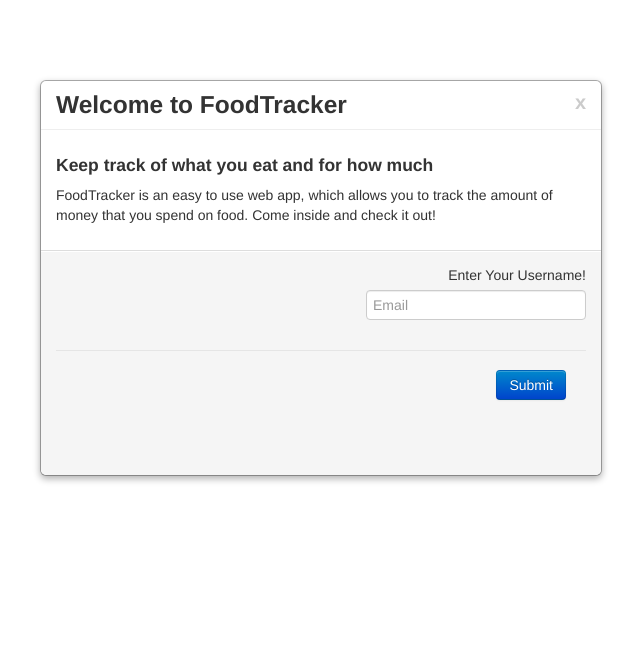
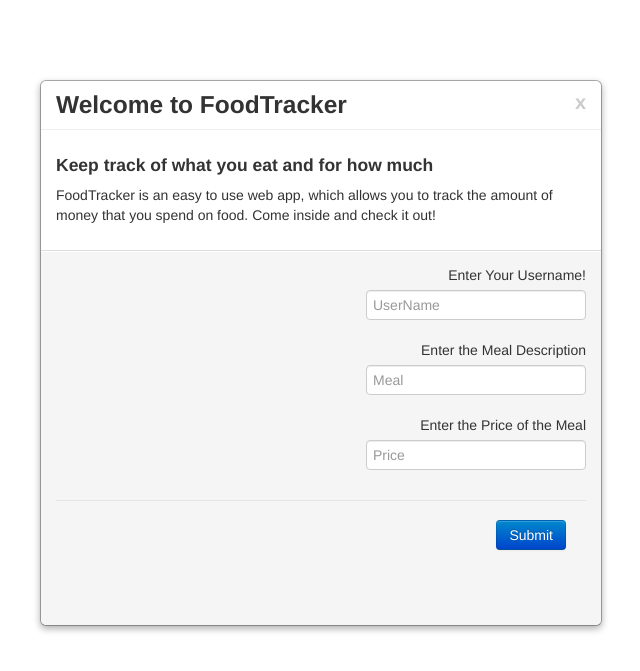
Before and after one commit to jellis505/ballin-octo-adventure, a Flask app: template FoodTracker/app/templates/index.jinja2.html in a window 1280 px wide. Shown: the top 671 px of the page, without its empty margins (320-960 px from the left). Run offline with Flask 2, Linux system fonts and the light colour scheme; the template is opened without the code that fills it, so the values that code supplies are empty; some libraries are stand-ins or nearby versions.

Commit message:
Got the database interface, and rules working now

```diff
--- a/FoodTracker/app/app.py
+++ b/FoodTracker/app/app.py
@@ -1,50 +1,45 @@
 from flask import Flask, render_template, request, redirect, abort
 from flask.ext.script import Manager
-from database_utils import insert_submission
+import database_utils
 
-app = Flask(__name__, static_folder="../static", static_url_path="/static")
+app = Flask(__name__, static_url_path="/static")
 app.debug = True
 
 @app.route('/')
 def index():
     return render_template('index.jinja2.html');
 
-@app.route('/barowner', methods=['GET', 'POST'])
-def barowner():
-    if request.method == 'POST':
-        process_barowner_sumbit();
-        return render_template('index.jinja2.html')
-    else:
-        return render_template('barowner.jinja2.html');
+@app.route('/tracked_meals', methods=['POST'])
+def home():
+        if request.method == 'POST':
+            form = request.form
+            # Get the meal info from the form
+            meal_info = dict()
+            meal_info['UserName'] = form['UserName']
+            meal_info['Meal'] = form['Meal']
+            meal_info['Price'] = form['Price']
 
-def process_barowner_sumbit():
-    form = request.form;
-    single_submit = dict(
-         Email=form['Email'],
-         Phone=form['Phone'],
-         Form_Type='Bar-Owner'
-         );
-    insert_submission(single_submit);
-    return True;
+            # insert meal into database
+            database_utils.InsertMeal(meal_info)
 
-@app.route('/bar-goer', methods=['GET','POST'])
-def bargoer():
-    if request.method == 'POST':
-        process_bargoer_sumbit();
+            # Get the UserName and meals
+            UserName = meal_info["UserName"]
+            Meals = database_utils.GetMeals(UserName)
+
+            # Debug Purposes
+            print "The UserName is", UserName
+
+            # Now let's get the cost and all of the meals
+            day,week,month,meals = database_utils.GetValuesforDisplay(UserName)
+            print "Money Spent Today =", day
+            print "Avg Money Spent this week =", week
+            print "Avg Money Spent this month =", month
+            print "These are the meals =", meals
+
+            # Now add template rendering based on the data
         return render_template('index.jinja2.html');
-    else:
-        return render_template('bar-goer.jinja2.html');
 
-def process_bargoer_sumbit():
-    form = request.form;
-    single_submit = dict(
-         Email=form['Email'],
-         Phone=form['Phone'],
-         Form_Type='Bar-Goer'
-         );
-    insert_submission(single_submit);
-    return True;
-
+# This runs the app manager
 manager = Manager(app);
 
 if __name__ == "__main__":
--- a/FoodTracker/app/database_utils.py
+++ b/FoodTracker/app/database_utils.py
@@ -1,18 +1,107 @@
 from pymongo import MongoClient
-import datetime as dt
+import time as t
+from datetime import date
 
-TEAM_NAME = 'FOOD_APP';
+TEAM_NAME = 'FoodTrackData'
 
-def get_collection():
+def GetCollection():
     return MongoClient()[TEAM_NAME].articles
 
-def insert_submission(single_sub):
-    coll = get_collection();
-    existing = coll.find_one({"Email" : single_sub["Email"]});
+# This function inserts another section of
+def InsertMeal(single_sub):
+
+    # Get the day and current time
+    today = date.today()
+
+    coll = GetCollection();
+    existing = coll.find_one({"UserName" : single_sub["UserName"]});
+
+    # This checks to see if the username is already in the database
     if existing is not None:
-        print "We already have this user registered"
+        print "The user %s is registered" % (single_sub["UserName"])
+        # Now we need to append to this existing user the meal that we just had
+        meal = dict(
+            Meal=single_sub["Meal"],
+            Price=float(single_sub["Price"]),
+            Time=t.time(),
+            UserName=single_sub["UserName"],
+            Year=today.year,
+            Month=today.month,
+            Day=today.day
+        )
+
+        # Inster anotehr meal for this database entry
+        coll.insert(meal)
+
+
+    # This creates a new section of the database with a new username,
+    # and creates the meal object
     else:
-        print "inserting ->", single_sub
-        coll.insert(single_sub);
+        print "Adding new user: ", single_sub["UserName"]
+        meal = dict(
+            Meal=single_sub["Meal"],
+            Price=float(single_sub["Price"]),
+            Time=t.time(),
+            UserName=single_sub["UserName"],
+            Year=today.year,
+            Month=today.month,
+            Day=today.day
+        )
 
-    return True;
+        # Add a meal to the database
+        coll.insert(meal)
+
+    return True
+
+
+# This gets all of the meals from a person
+def GetMeals(UserName):
+    coll = GetCollection()
+    meals_for_user = coll.find({"UserName" : UserName})
+    return meals_for_user
+
+# This calulates the money that we have spent in the past month, week, and day
+def GetValuesforDisplay(UserName):
+
+    # Get the current time
+    current_sec = t.time()
+
+    # Get the current date
+    today = date.today()
+    curr_year = today.year
+    curr_mon = today.month
+    curr_day = today.day
+
+
+    # This function gets the amount of money that the person has spent in
+    # the past day
+    coll = GetCollection()
+    meals_for_user = list(coll.find({"UserName" : UserName}))
+
+    # Values to hold the amount of money sent
+    money_this_week = 0
+    money_today = 0
+    money_this_month = 0
+
+    # Now loop through the loop to get the cost of what we have spent during a timeframe
+    for meal in meals_for_user:
+        # Check to see if this is in the today
+        if curr_year == meal["Year"] and curr_mon == meal["Month"] and curr_day == meal["Day"]:
+            money_this_week += meal["Price"]
+            money_today += meal["Price"]
+            money_this_month += meal["Price"]
+
+        # Check to see if we are in the most recent week
+        elif current_sec - meal["Time"] < 604800:
+            money_this_week += meal["Price"]
+            money_this_month += meal["Price"]
+
+        # Check to see if we are in the most recent month
+        elif current_sec - meal["Time"] < 43829.1*60:
+            money_this_month += meal["Price"]
+
+    # We want the average amount of money spent
+    avg_money_this_week = money_this_week/float(7)
+    avg_money_this_month = money_this_month/float(30)
+
+    return money_today, avg_money_this_week, avg_money_this_month, meals_for_user
--- a/FoodTracker/app/templates/index.jinja2.html
+++ b/FoodTracker/app/templates/index.jinja2.html
@@ -5,6 +5,12 @@
 {% block css %}
         {{ link_tag('main') }}
 {% endblock %}
+
+{% macro error(name) -%}
+    {% if errors and errors[name] -%}
+        error
+    {% endif -%}
+{% endmacro -%}
 
 {% macro input(name, desc, type='text', placeholder=None) -%}
     <div class="control-group {{ error(name) }}">
@@ -35,9 +41,11 @@
 				</div>
 			<div class="modal-footer">
             	<div id="submit-form">
-            		<form method="POST">
+            		<form method="POST" action="tracked_meals">
             			<fieldset>
-            				{{ input("UserName", "Enter Your Username!", placeholder="Email") }}
+            				{{ input("UserName", "Enter Your Username!", placeholder="UserName") }}
+                            {{ input("Meal", "Enter the Meal Description", placeholder="Meal") }}
+                            {{ input("Price", "Enter the Price of the Meal", placeholder="Price") }}
             				<div class="form-actions">
             					{{ button("Submit") }}
             				</div>
--- a/FoodTracker/app/templates/util.jinja2.html
+++ b/FoodTracker/app/templates/util.jinja2.html
@@ -1,9 +1,9 @@
 {%- macro link_tag(location) -%}
-        <link rel="stylesheet" href="/static/bootstrap/css/{{ location }}.css">
+        <link rel="stylesheet" href="static/bootstrap/css/{{ location }}.css">
 {%- endmacro -%}
 
 {%- macro script_tag(location) -%}
-        <script src="/static/bootstrap/js/{{ location }}.js"></script>
+        <script src="static/bootstrap/js/{{ location }}.js"></script>
 {%- endmacro -%}
 
 {%- macro tracked_link(title, url) -%}
```
Also changed, not shown: FoodTracker/app/static/bootstrap/css/bootstrap-responsive.css (renamed from FoodTracker/static/bootstrap/css/bootstrap-responsive.css), FoodTracker/app/static/bootstrap/css/bootstrap-responsive.min.css (renamed from FoodTracker/static/bootstrap/css/bootstrap-responsive.min.css), FoodTracker/app/static/bootstrap/css/bootstrap.css (renamed from FoodTracker/static/bootstrap/css/bootstrap.css), FoodTracker/app/static/bootstrap/css/bootstrap.min.css (renamed from FoodTracker/static/bootstrap/css/bootstrap.min.css), FoodTracker/app/static/bootstrap/img/glyphicons-halflings-white.png (renamed from FoodTracker/static/bootstrap/img/glyphicons-halflings-white.png), FoodTracker/app/static/bootstrap/img/glyphicons-halflings.png (renamed from FoodTracker/static/bootstrap/img/glyphicons-halflings.png), FoodTracker/app/static/bootstrap/js/bootstrap.js (renamed from FoodTracker/static/bootstrap/js/bootstrap.js), FoodTracker/app/static/bootstrap/js/bootstrap.min.js (renamed from FoodTracker/static/bootstrap/js/bootstrap.min.js), FoodTracker/app/static/bootstrap/js/jquery.js (renamed from FoodTracker/static/bootstrap/js/jquery.js), 2 other files.
